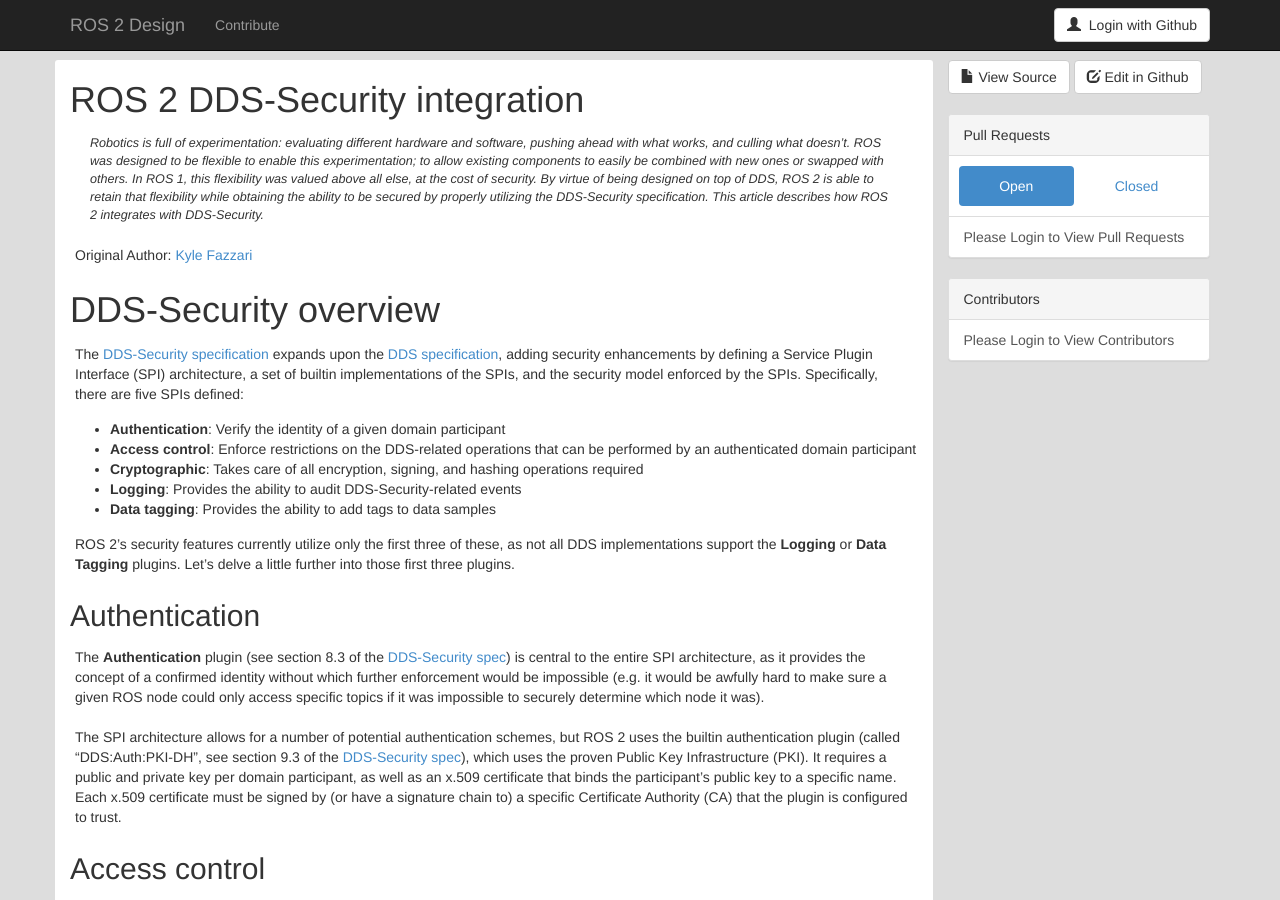
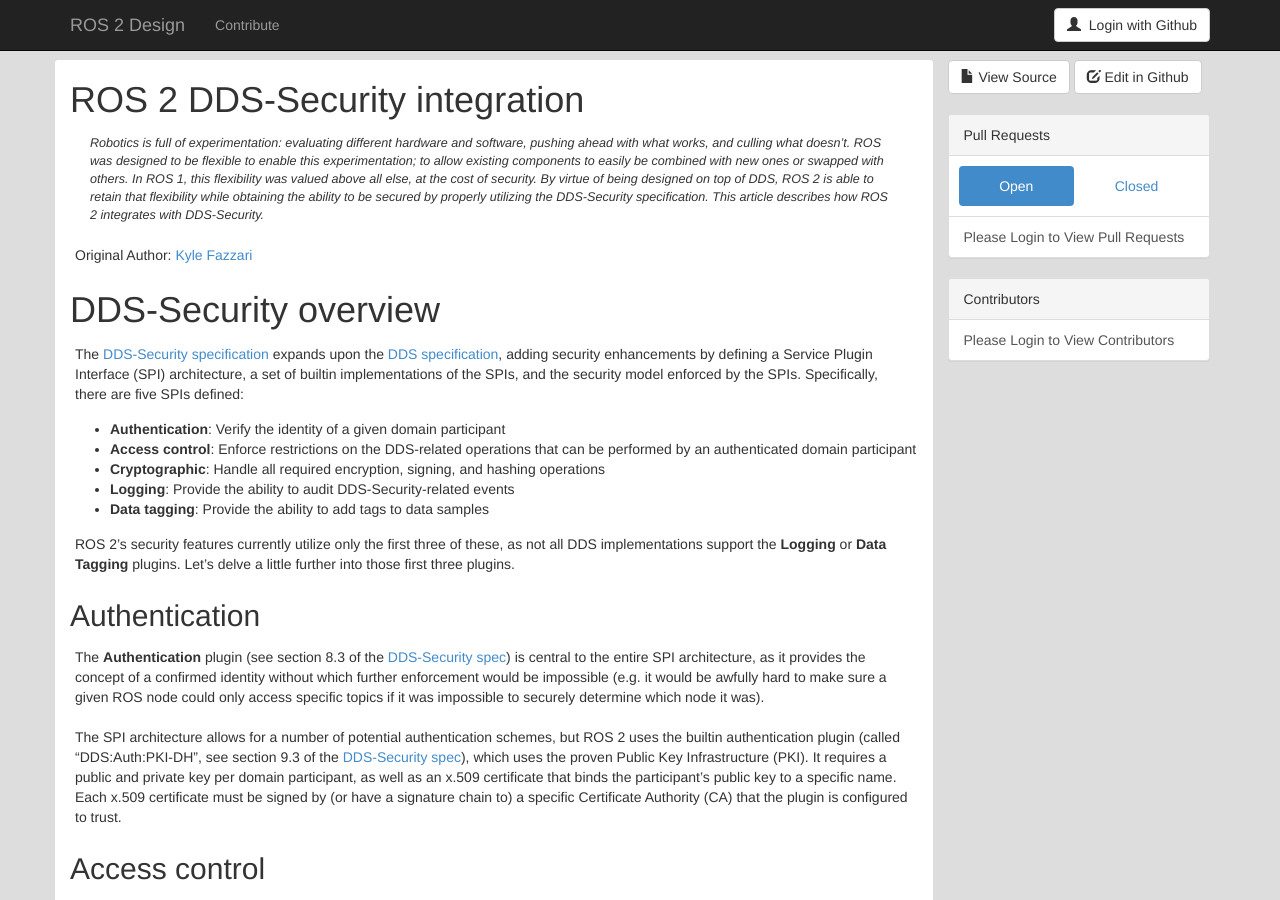
Before and after one commit to ros2/design, a Jekyll site: the page built from articles/ros2_dds_security.md, in a window 1280 px wide and 900 px high. Built offline with Jekyll 4.4.1, drawn with Linux system fonts in a browser that asks for light colours; nearby versions of some CDN libraries.

Commit message:
Use consistent phrasing in bullet points
Signed-off-by: Kyle Fazzari <kyle@canonical.com>

```diff
--- a/articles/ros2_dds_security.md
+++ b/articles/ros2_dds_security.md
@@ -33,9 +33,9 @@
 
 - **Authentication**: Verify the identity of a given domain participant
 - **Access control**: Enforce restrictions on the DDS-related operations that can be performed by an authenticated domain participant
-- **Cryptographic**: Takes care of all encryption, signing, and hashing operations required
-- **Logging**: Provides the ability to audit DDS-Security-related events
-- **Data tagging**: Provides the ability to add tags to data samples
+- **Cryptographic**: Handle all required encryption, signing, and hashing operations
+- **Logging**: Provide the ability to audit DDS-Security-related events
+- **Data tagging**: Provide the ability to add tags to data samples
 
 ROS 2's security features currently utilize only the first three of these, as not all DDS implementations support the **Logging** or **Data Tagging** plugins.
 Let's delve a little further into those first three plugins.
```
